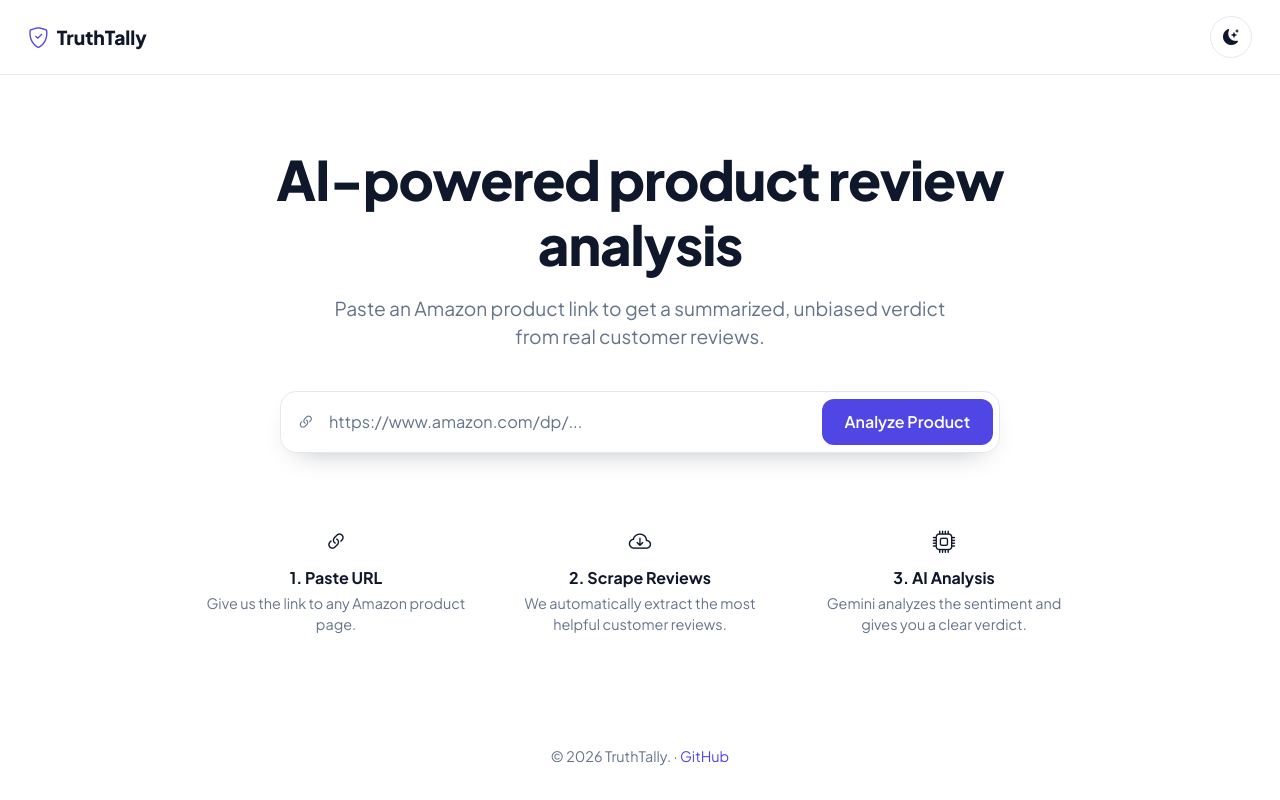
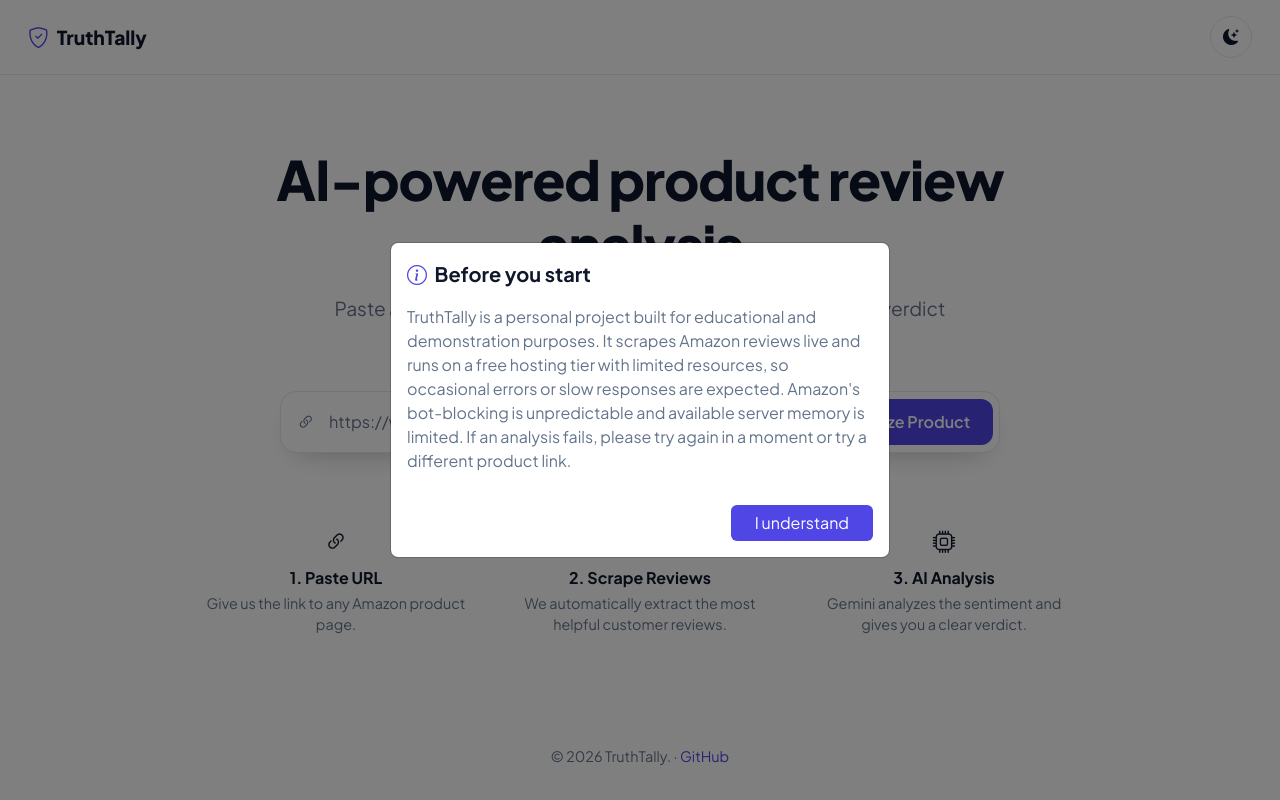
Before and after one commit to mayukhp24/Unbiased-Review-Aggregator, a Flask app: page / in a window 1280 px wide. Run offline with Flask 3, Linux system fonts and the light colour scheme.

Commit message:
Add a session-scoped disclaimer modal on page load
Show a Bootstrap modal once per browser session explaining that this is
an educational/demo project and that occasional errors or slow responses
are expected due to Amazon's unpredictable bot-blocking and free-tier
resource limits. Dismissed only via an "I understand" button
(static backdrop, no ESC). Gated with sessionStorage so it doesn't
reappear on refresh within a visit.

```diff
--- a/static/style.css
+++ b/static/style.css
@@ -141,6 +141,10 @@ body {
 .search-pill button:hover:not(:disabled) { filter: brightness(1.08); transform: translateY(-1px); }
 .search-pill button:disabled { opacity: 0.75; cursor: default; }
 
+/* Accent button (e.g. disclaimer modal) */
+.btn-accent { background: var(--tt-accent); color: #fff; border: none; }
+.btn-accent:hover, .btn-accent:focus { background: var(--tt-accent); color: #fff; filter: brightness(1.08); }
+
 @media (max-width: 520px) {
     .search-pill { flex-wrap: wrap; }
     .search-pill button { width: 100%; margin-top: 0.4rem; }
--- a/templates/index.html
+++ b/templates/index.html
@@ -21,6 +21,31 @@
     </script>
 </head>
 <body>
+
+    <!-- Disclaimer modal (shown once per session) -->
+    <div class="modal fade" id="disclaimer-modal" tabindex="-1" aria-labelledby="disclaimer-modal-label" aria-hidden="true">
+        <div class="modal-dialog modal-dialog-centered">
+            <div class="modal-content">
+                <div class="modal-header border-0">
+                    <h5 class="modal-title fw-bold" id="disclaimer-modal-label">
+                        <i class="bi bi-info-circle me-1" style="color: var(--tt-accent);"></i> Before you start
+                    </h5>
+                </div>
+                <div class="modal-body pt-0">
+                    <p class="mb-0" style="color: var(--tt-muted);">
+                        TruthTally is a personal project built for educational and demonstration purposes.
+                        It scrapes Amazon reviews live and runs on a free hosting tier with limited resources,
+                        so occasional errors or slow responses are expected. Amazon's bot-blocking is
+                        unpredictable and available server memory is limited. If an analysis fails, please try
+                        again in a moment or try a different product link.
+                    </p>
+                </div>
+                <div class="modal-footer border-0">
+                    <button type="button" class="btn btn-accent px-4" data-bs-dismiss="modal">I understand</button>
+                </div>
+            </div>
+        </div>
+    </div>
 
     <!-- Top nav -->
     <nav class="topnav">
@@ -84,6 +109,14 @@
     <script src="https://cdn.jsdelivr.net/npm/bootstrap@5.3.3/dist/js/bootstrap.bundle.min.js"></script>
 
     <script>
+        // Show the disclaimer once per browser session.
+        if (!sessionStorage.getItem('disclaimerSeen')) {
+            const disclaimerEl = document.getElementById('disclaimer-modal');
+            const disclaimer = new bootstrap.Modal(disclaimerEl, { backdrop: 'static', keyboard: false });
+            disclaimer.show();
+            sessionStorage.setItem('disclaimerSeen', '1');
+        }
+
         const toggleBtn = document.getElementById('theme-toggle');
         const moonIcon = document.getElementById('theme-icon-moon');
         const sunIcon = document.getElementById('theme-icon-sun');
```
